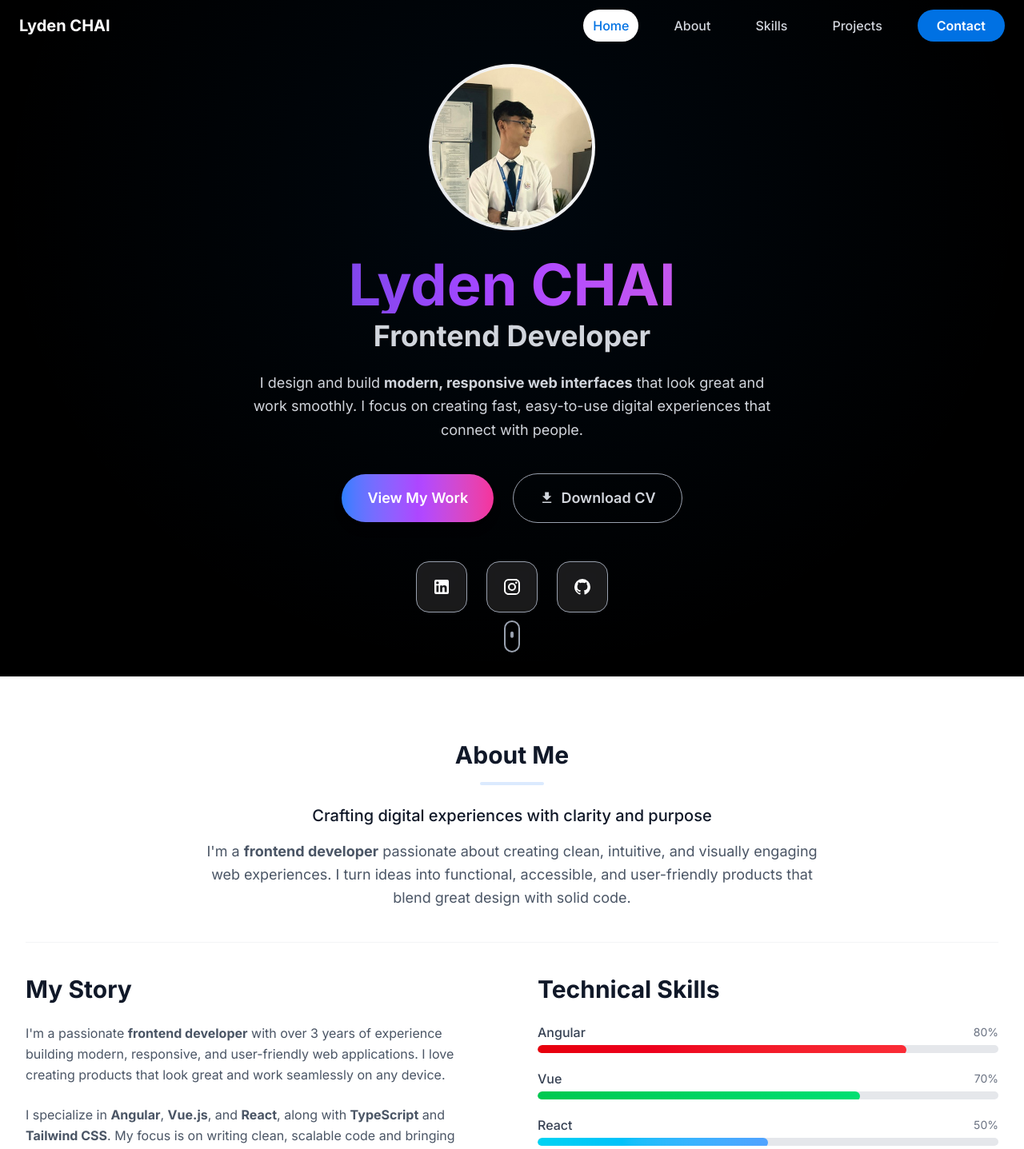
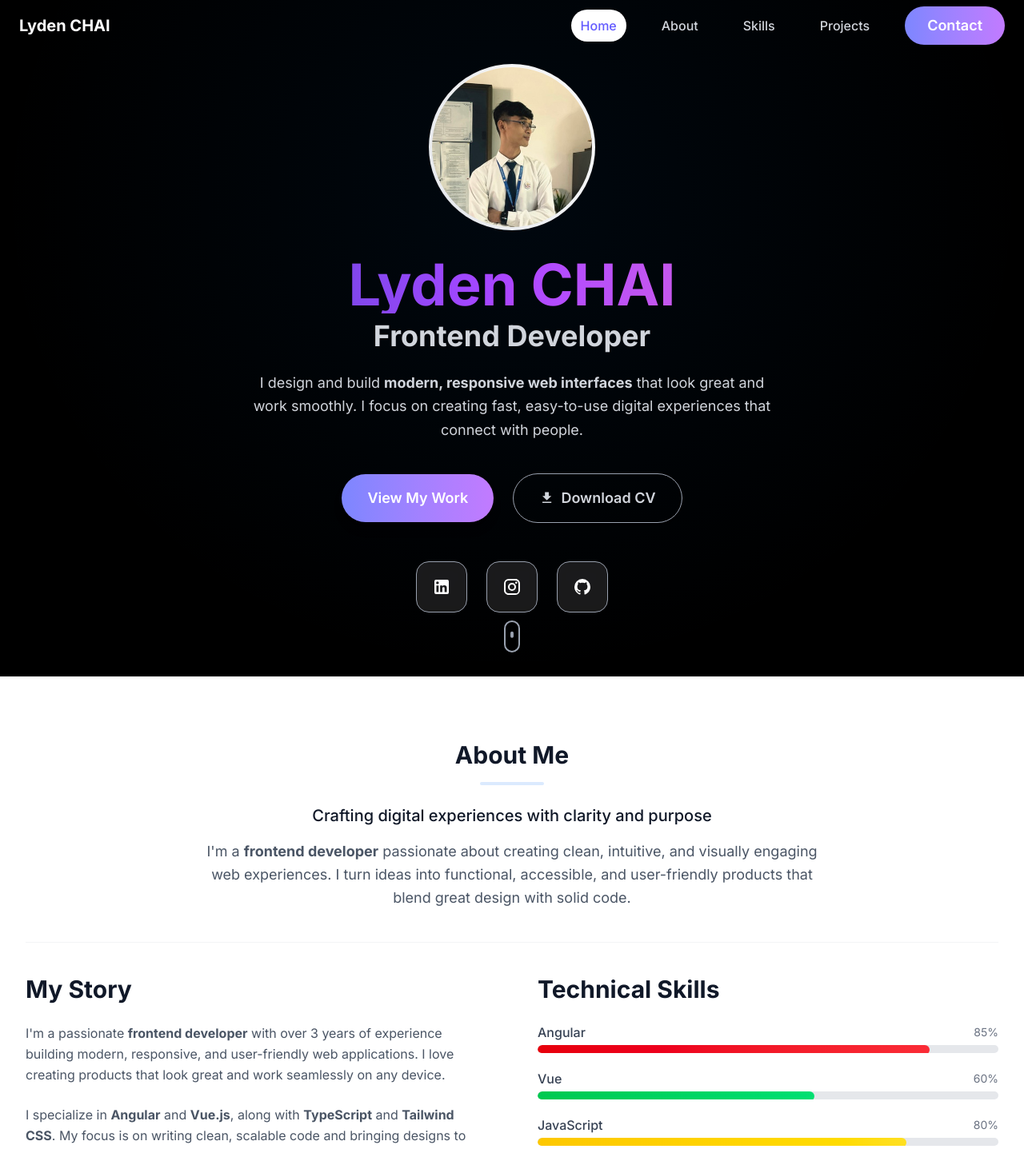
Before and after one commit to lydenchai/lyden-portfolio, a React (Vite) app: page / in a window 1280 px wide. Shown: the top 1437 px of the page at 80% size. Built offline with nearby package versions, Linux system fonts and the light colour scheme.

Commit message:
UI improvement

```diff
--- a/src/components/About.tsx
+++ b/src/components/About.tsx
@@ -3,14 +3,13 @@ import { Code, Palette, Rocket, Zap, Users, Target } from "lucide-react";
 
 const About = () => {
   const skills = [
-    { name: "Angular", level: 80, color: "from-red-600 to-red-500" }, // Angular Red
-    { name: "Vue", level: 70, color: "from-green-500 to-green-400" }, // Vue Green
-    { name: "React", level: 50, color: "from-cyan-400 to-blue-400" }, // React Blue
-    { name: "JavaScript", level: 85, color: "from-yellow-400 to-yellow-300" }, // JavaScript Yellow
-    { name: "TypeScript", level: 90, color: "from-blue-600 to-blue-500" }, // TypeScript Blue
+    { name: "Angular", level: 85, color: "from-red-600 to-red-500" }, // Angular Red
+    { name: "Vue", level: 60, color: "from-green-500 to-green-400" }, // Vue Green
+    { name: "JavaScript", level: 80, color: "from-yellow-400 to-yellow-300" }, // JavaScript Yellow
+    { name: "TypeScript", level: 80, color: "from-blue-600 to-blue-500" }, // TypeScript Blue
     { name: "HTML5/CSS", level: 90, color: "from-orange-400 to-orange-500" }, // Tailwind Cyan
     { name: "Tailwind CSS", level: 90, color: "from-cyan-400 to-teal-400" }, // Tailwind Cyan
-    { name: "UI/UX Design", level: 82, color: "from-purple-500 to-pink-500" }, // Creative Purple-Pink
+    { name: "UI/UX Design", level: 85, color: "from-purple-500 to-pink-500" }, // Creative Purple-Pink
   ];
 
   const services = [
@@ -100,8 +99,8 @@ const About = () => {
               work seamlessly on any device.
             </p>
             <p className="text-gray-600 mb-4 sm:mb-6 leading-relaxed text-sm sm:text-base">
-              I specialize in <strong>Angular</strong>, <strong>Vue.js</strong>,
-              and <strong>React</strong>, along with <strong>TypeScript</strong>{" "}
+              I specialize in <strong>Angular</strong> and{" "}
+              <strong>Vue.js</strong>, along with <strong>TypeScript</strong>{" "}
               and <strong>Tailwind CSS</strong>. My focus is on writing clean,
               scalable code and bringing designs to life through smooth,
               high-performance interfaces.
@@ -174,7 +173,7 @@ const About = () => {
                 whileInView={{ opacity: 1, y: 0 }}
                 viewport={{ once: true }}
                 transition={{ duration: 0.6, delay: index * 0.1 }}
-                whileHover={{ scale: 1.1, transition: { duration: 0.3 } }}
+                whileHover={{ y: -6, scale: 1.04 }}
                 className="p-6 sm:p-8 rounded-xl sm:rounded-2xl bg-[#f5f5f7]"
               >
                 <div className="flex flex-col items-center gap-2 mb-4">
--- a/src/components/Hero.tsx
+++ b/src/components/Hero.tsx
@@ -102,7 +102,7 @@ const Hero = () => {
                   .getElementById("projects")
                   ?.scrollIntoView({ behavior: "smooth" })
               }
-              className="w-full sm:w-auto bg-gradient-to-r from-blue-500 via-purple-500 to-pink-500 text-white px-6 sm:px-8 py-3 sm:py-4 rounded-full text-sm sm:text-base lg:text-lg font-semibold shadow-lg hover:shadow-xl hover:scale-105 transition-all duration-300"
+              className="w-full sm:w-auto bg-gradient-to-r from-indigo-400 to-purple-400 text-white px-6 sm:px-8 py-3 sm:py-4 rounded-full text-sm sm:text-base lg:text-lg font-semibold shadow-lg hover:shadow-xl hover:scale-105 transition-all duration-300 cursor-pointer"
               whileHover={{ scale: 1.05 }}
               whileTap={{ scale: 0.95 }}
             >
--- a/src/components/Navbar.tsx
+++ b/src/components/Navbar.tsx
@@ -109,9 +109,9 @@ const Navbar = () => {
                   href={item.href}
                   className={`relative font-medium transition-all duration-300 px-2 py-1 lg:px-3 lg:py-2 text-sm lg:text-base ${
                     isActive
-                      ? "text-[#0071e3] bg-white backdrop-blur-md rounded-full"
+                      ? "text-[#635bff] bg-white backdrop-blur-md rounded-full"
                       : scrolled
-                      ? "text-gray-700 hover:text-[#0071e3] hover:bg-purple-50/50 rounded-full"
+                      ? "text-gray-700 hover:text-[#635bff] hover:bg-purple-50/50 rounded-full"
                       : "text-gray-300 hover:text-white hover:bg-white/10 rounded-full"
                   }`}
                   initial={{ opacity: 0, y: -20 }}
@@ -138,7 +138,7 @@ const Navbar = () => {
               );
             })}
             <motion.button
-              className="bg-[#0071e3] text-white px-4 py-1.5 lg:px-6 lg:py-2 rounded-full font-semibold hover:shadow-lg transition-all duration-300 text-sm lg:text-base cursor-pointer"
+              className="flex items-center gap-2 bg-gradient-to-r from-indigo-400 to-purple-400 text-white px-5 py-2 lg:px-7 lg:py-2.5 rounded-full font-semibold transition-all duration-300 text-base lg:text-lg cursor-pointer"
               whileHover={{ scale: 1.05 }}
               whileTap={{ scale: 0.95 }}
               onClick={() => handleNavClick("#contact")}
@@ -186,8 +186,8 @@ const Navbar = () => {
                     type="button"
                     className={`flex items-center justify-between py-2.5 sm:py-3 font-medium transition-colors duration-300 text-sm sm:text-base w-full text-left ${
                       isActive
-                        ? "text-[#0071e3]"
-                        : "text-gray-700 hover:text-[#0071e3]"
+                        ? "text-[#635bff]"
+                        : "text-gray-700 hover:text-[#635bff]"
                     }`}
                     initial={{ opacity: 0, x: -20 }}
                     animate={{ opacity: 1, x: 0 }}
@@ -197,7 +197,7 @@ const Navbar = () => {
                     <span>{item.name}</span>
                     {isActive && (
                       <motion.div
-                        className="w-2 h-2 bg-[#0071e3] rounded-full"
+                        className="w-2 h-2 bg-[#635bff] rounded-full"
                         initial={{ scale: 0 }}
                         animate={{ scale: 1 }}
                         transition={{ duration: 0.3 }}
@@ -207,7 +207,7 @@ const Navbar = () => {
                 );
               })}
               <motion.button
-                className="w-full mt-3 sm:mt-4 bg-[#0071e3] text-white py-2.5 sm:py-3 rounded-full font-semibold text-sm sm:text-base cursor-pointer"
+                className="w-full mt-3 sm:mt-4 bg-gradient-to-r from-indigo-400 to-purple-400 text-white py-2.5 sm:py-3 rounded-full font-semibold text-sm sm:text-base cursor-pointer"
                 initial={{ opacity: 0, y: 20 }}
                 animate={{ opacity: 1, y: 0 }}
                 transition={{ delay: 0.4 }}
--- a/src/components/Projects.tsx
+++ b/src/components/Projects.tsx
@@ -9,6 +9,7 @@ import hospitalImg from "../../public/images/hospital.png";
 import rehabilitationImg from "../../public/images/rehabilitation.png";
 import goAheadImg from "../../public/images/go-ahead.png";
 import pinkyImg from "../../public/images/pinky-clothing-shop.png";
+import cgmcImg from "../../public/images/cgmc-hr.png";
 
 const Projects = () => {
   const projects = [
@@ -22,6 +23,7 @@ const Projects = () => {
       details: {
         title: "Human Resource Management System",
       },
+      technologies: ["Angular-15", "SCSS", "Bootstrap", "Docker", "Nginx"],
     },
     {
       id: 2,
@@ -33,6 +35,7 @@ const Projects = () => {
       details: {
         title: "Accounting Management System",
       },
+      technologies: ["Angular-20", "SCSS", "Bootstrap", "Docker", "Nginx"],
     },
     {
       id: 3,
@@ -44,6 +47,7 @@ const Projects = () => {
       details: {
         title: "Health Care Benefit Management System",
       },
+      technologies: ["Angular-17", "SCSS", "Bootstrap", "Docker", "Nginx"],
     },
     {
       id: 4,
@@ -55,6 +59,7 @@ const Projects = () => {
       details: {
         title: "Social Security Inspection System",
       },
+      technologies: ["Angular-17", "SCSS", "Bootstrap", "Docker", "Nginx"],
     },
     {
       id: 5,
@@ -66,6 +71,7 @@ const Projects = () => {
       details: {
         title: "Hospital Management System",
       },
+      technologies: ["Angular-17", "SCSS", "Bootstrap", "Docker", "Nginx"],
     },
     {
       id: 6,
@@ -77,6 +83,19 @@ const Projects = () => {
       details: {
         title: "Rehabilitation Management System",
       },
+      technologies: ["Angular-17", "SCSS", "Bootstrap", "Docker", "Nginx"],
+    },
+    {
+      id: 6,
+      title: "CGMC HR Admin",
+      description:
+        "Comprehensive HR management platform streamlining employee lifecycle, payroll processing, and workforce analytics for the Commercial Gambling Management Commission of Cambodia.",
+      image: cgmcImg,
+      featured: true,
+      details: {
+        title: "Commercial Gambling Management Commission of Cambodia",
+      },
+      technologies: ["Angular-15", "RxJS", "SCSS", "Bootstrap", "Docker"],
     },
     {
       id: 7,
@@ -88,6 +107,7 @@ const Projects = () => {
       details: {
         title: "Rental Management System",
       },
+      technologies: ["Angular-17", "SCSS", "Bootstrap", "Docker", "Nginx"],
     },
     {
       id: 8,
@@ -99,6 +119,15 @@ const Projects = () => {
       details: {
         title: "School Management System",
       },
+      technologies: [
+        "Vue-2",
+        "JavaScript",
+        "SCSS",
+        "Bootstrap",
+        "Node.js",
+        "Express.js",
+        "Sequelize",
+      ],
     },
     {
       id: 9,
@@ -110,6 +139,13 @@ const Projects = () => {
       details: {
         title: "E-commerce Platform",
       },
+      technologies: [
+        "Angular-20",
+        "SCSS",
+        "Tailwind CSS",
+        "Node.js",
+        "Express.js",
+      ],
     },
   ];
 
@@ -149,6 +185,7 @@ const Projects = () => {
                 initial={{ opacity: 0, y: 50 }}
                 whileInView={{ opacity: 1, y: 0 }}
                 viewport={{ once: true }}
+                whileHover={{ y: -6, scale: 1.04 }}
                 transition={{ duration: 0.8, delay: index * 0.2 }}
                 className="bg-white rounded-2xl overflow-hidden"
               >
@@ -171,6 +208,17 @@ const Projects = () => {
                   <p className="text-gray-600 mb-4 sm:mb-6 text-sm sm:text-base">
                     {project.description}
                   </p>
+                  <div className="flex flex-wrap gap-2 mt-2">
+                    {project.technologies &&
+                      project.technologies.filter(Boolean).map((tech, idx) => (
+                        <span
+                          key={idx}
+                          className="bg-gray-100 text-gray-800 text-xs font-semibold px-2.5 py-1 rounded-full border border-gray-200"
+                        >
+                          {tech}
+                        </span>
+                      ))}
+                  </div>
                 </div>
               </motion.div>
             ))}
@@ -189,6 +237,7 @@ const Projects = () => {
                 initial={{ opacity: 0, y: 50 }}
                 whileInView={{ opacity: 1, y: 0 }}
                 viewport={{ once: true }}
+                whileHover={{ y: -6, scale: 1.04 }}
                 transition={{ duration: 0.8, delay: index * 0.2 }}
                 className="bg-white rounded-2xl overflow-hidden"
               >
@@ -204,7 +253,6 @@ const Projects = () => {
                     }}
                   />
                 </div>
-
                 <div className="p-4 sm:p-6 lg:p-8">
                   <h4 className="text-xl sm:text-2xl font-bold text-gray-900 mb-3 sm:mb-4">
                     {project.title}
@@ -212,6 +260,17 @@ const Projects = () => {
                   <p className="text-gray-600 mb-4 sm:mb-6 text-sm sm:text-base">
                     {project.description}
                   </p>
+                  <div className="flex flex-wrap gap-2 mt-2">
+                    {project.technologies &&
+                      project.technologies.filter(Boolean).map((tech, idx) => (
+                        <span
+                          key={idx}
+                          className="bg-gray-100 text-gray-800 text-xs font-semibold px-2.5 py-1 rounded-full border border-gray-200"
+                        >
+                          {tech}
+                        </span>
+                      ))}
+                  </div>
                 </div>
               </motion.div>
             ))}
--- a/src/components/Skills.tsx
+++ b/src/components/Skills.tsx
@@ -3,7 +3,6 @@ import Icon from "@mdi/react";
 import {
   mdiAngular,
   mdiVuejs,
-  mdiReact,
   mdiLanguageJavascript,
   mdiLanguageTypescript,
   mdiLanguageHtml5,
@@ -15,7 +14,7 @@ const Skills = () => {
   const skills = [
     {
       name: "Angular",
-      level: 80,
+      level: 85,
       icon: mdiAngular,
       color: "#dd0031",
       description:
@@ -23,28 +22,21 @@ const Skills = () => {
     },
     {
       name: "Vue",
-      level: 70,
+      level: 60,
       icon: mdiVuejs,
       color: "#42b883",
       description: "Progressive framework for building user interfaces",
     },
     {
-      name: "React",
-      level: 50,
-      icon: mdiReact,
-      color: "#61dafb",
-      description: "JavaScript library for building user interfaces",
-    },
-    {
       name: "JavaScript",
-      level: 85,
+      level: 80,
       icon: mdiLanguageJavascript,
       color: "#f7df1e",
       description: "Dynamic programming language for web development",
     },
     {
       name: "TypeScript",
-      level: 90,
+      level: 80,
       icon: mdiLanguageTypescript,
       color: "#3178c6",
       description:
```
Also changed, not shown: public/images/cgmc-hr.png (added).
